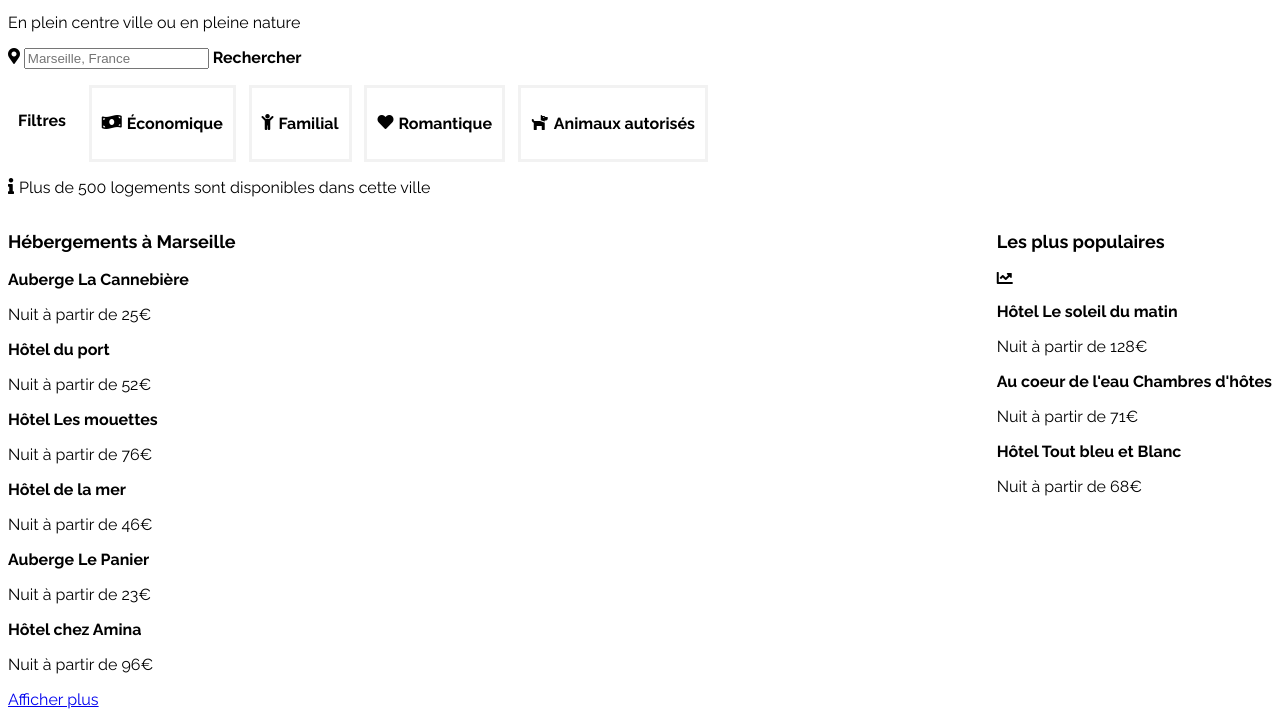
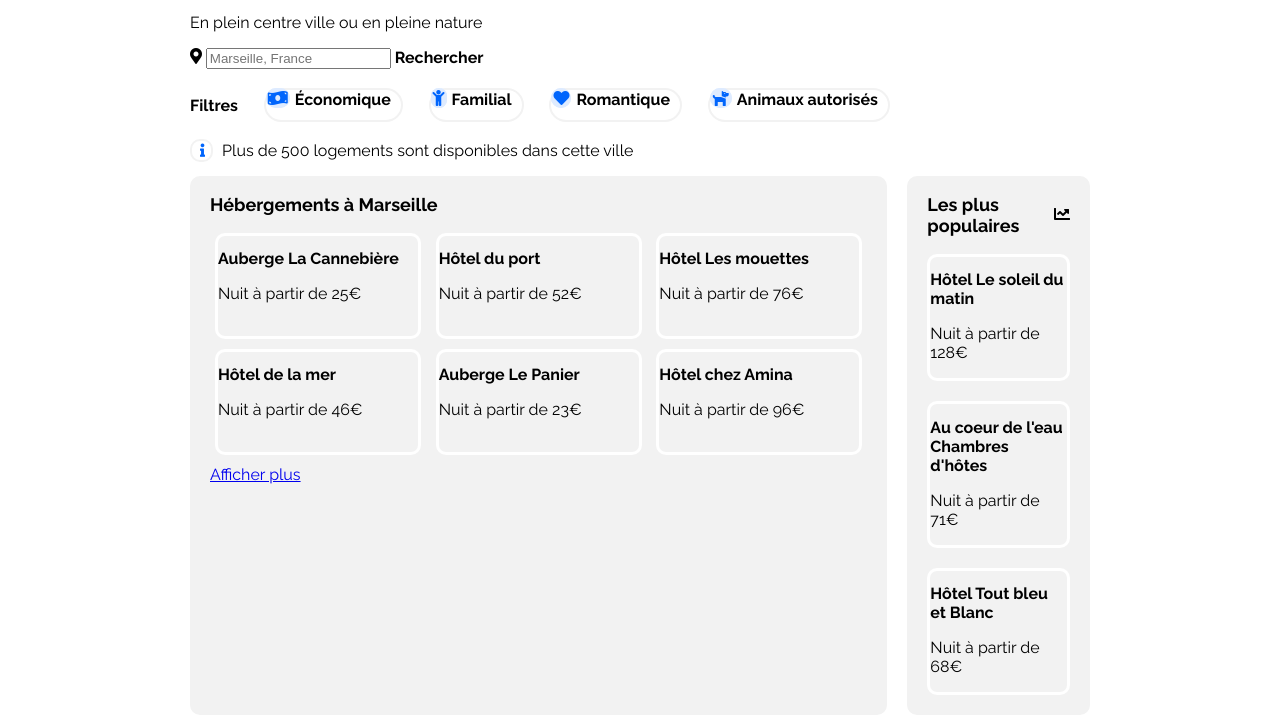
Before and after one commit to maimounakb/MaimounaKoehlerBonnabel_2_18022021, a plain HTML site: page reservia.html in a window 1280 px wide. Shown: the part 89-810 px from the top of the page. Drawn offline with Linux system fonts and the light colour scheme; files whose address does not match are found by name.

Commit message:
Avancement mise en page, bordures et fond des sections header et main

```diff
--- a/reservia.html
+++ b/reservia.html
@@ -7,6 +7,7 @@
   </head>
 
   <body>
+    <div id="bloc_page">
       <header>
         <header id="entete">
           <img src="images/logo/Reservia.svg" alt="logo" />
@@ -21,32 +22,30 @@
         <form method="post" action="traitement.php" id="formulaire">
           <p>
             <label for="lieu" class="map_marker"></label>
-            <input type="text" name="lieu" id="lieu" placeholder="Marseille, France" size=""/>
+            <input
+              type="text"
+              name="lieu"
+              id="lieu"
+              placeholder="Marseille, France"
+            />
             <label for="lieu">Rechercher</label>
           </p>
         </form>
         <div id="filtres">
           <p class="filtres">Filtres</p>
-        <div class="filtre">
-          <p class="money">Économique</p>
+          <p class="filtre money">Économique</p>
+          <p class="filtre child">Familial</p>
+          <p class="filtre heart">Romantique</p>
+          <p class="filtre dog">Animaux autorisés</p>
         </div>
-        <div class="filtre">
-          <p class="child">Familial</p>
-        </div>
-        <div class="filtre">
-          <p class="heart">Romantique</p>
-        </div>
-        <div class="filtre">
-          <p class="dog">Animaux autorisés</p>
-        </div>
-      </div>
-      <p class="infos">Plus de 500 logements sont disponibles dans cette ville</p>
-
+        <p class="infos">
+          Plus de 500 logements sont disponibles dans cette ville
+        </p>
       </header>
 
       <main>
         <section id="hebergements">
-        <section>
+          <section id="hebergements_m">
             <h1>Hébergements à Marseille</h1>
             <div class="hebergements">
               <div class="bouton_h">
@@ -82,7 +81,7 @@
             </div>
             <a href="#">Afficher plus</a>
           </section>
-        <section>
+          <section id="hebergements_p">
             <header>
               <h1>Les plus populaires</h1>
               <div class="fleche"></div>
@@ -138,5 +137,6 @@
           </ul>
         </nav>
       </footer>
+    </div>
   </body>
 </html>
--- a/style.css
+++ b/style.css
@@ -1,16 +1,3 @@
-/*icones*/
-@font-face {
-  font-family: "icomoon";
-  src: url("icones/icomoon.eot?n65aqm");
-  src: url("icones/icomoon.eot?n65aqm#iefix") format("embedded-opentype"),
-    url("icones/icomoon.ttf?n65aqm") format("truetype"),
-    url("icones/icomoon.woff?n65aqm") format("woff"),
-    url("icones/icomoon.svg?n65aqm#icomoon") format("svg");
-  font-weight: normal;
-  font-style: normal;
-  font-display: block;
-}
-
 /* police, normal*/
 @font-face {
   font-family: "Raleway";
@@ -39,7 +26,26 @@
   font-display: swap;
 }
 
-.map_marker:before, .money:before, .child:before, .heart:before, .dog:before, .infos:before, .fleche:before {
+/*icones*/
+@font-face {
+  font-family: "icomoon";
+  src: url("icones/icomoon.eot?n65aqm");
+  src: url("icones/icomoon.eot?n65aqm#iefix") format("embedded-opentype"),
+    url("icones/icomoon.ttf?n65aqm") format("truetype"),
+    url("icones/icomoon.woff?n65aqm") format("woff"),
+    url("icones/icomoon.svg?n65aqm#icomoon") format("svg");
+  font-weight: normal;
+  font-style: normal;
+  font-display: block;
+}
+
+.map_marker:before,
+.money:before,
+.child:before,
+.heart:before,
+.dog:before,
+.infos:before,
+.fleche:before {
   /* use !important to prevent issues with browser extensions that change fonts */
   font-family: "icomoon" !important;
   speak: never;
@@ -84,13 +90,19 @@
 }
 
 .fleche:before {
-    content: "a";
+  content: "a";
 }
 
+/*MISE EN PAGE PRINCIPALE (BODY ET BLOC PAGE)*/
 
 body {
   font-family: "Raleway";
   font-weight: normal;
+}
+
+#bloc_page {
+  width: 900px;
+  margin: auto;
 }
 
 h1 {
@@ -102,11 +114,9 @@ h2 {
   font-style: normal;
 }
 
-li
-{
+li {
   list-style: none;
 }
-
 
 /*HEADER*/
 
@@ -117,38 +127,116 @@ li
 
 #menu {
   /*Revoir la taille et les marges*/
-  width:300px;
+  width: 300px;
   padding: 10px;
   display: flex;
   justify-content: space-between;
-  font-style:normal;
-  font-size:small;
+  font-style: normal;
+  font-size: small;
 }
 
 #formulaire {
-  font-size:medium;
+  font-size: medium;
   font-weight: bold;
 }
 
 #filtres {
   display: flex;
   justify-content: space-between;
+  align-items: center;
   max-width: 700px;
-  font-size: normal;
+  height: 40px;
+  font-size: medium;
   font-weight: bold;
+  /*border: 1px black solid;*/
 }
 
 .filtres {
-  margin: ;
-  padding: 10px;
+  /*margin: ;*/
+  justify-content: center;
 }
 
 .filtre {
-  padding: 10px;
-  border: 3px #f2f2f2 solid;
+  height: 30px;
+  text-align: left;
+  padding-right: 10px;
+  border: 2px #f2f2f2 solid;
+  border-radius: 20px;
 }
 
+.money:before,
+.child:before,
+.heart:before,
+.dog:before {
+  width: 20px;
+  height: 50px;
+  color: #0065fc;
+  background-color: #deebff;
+  border: 2px #deebff solid;
+  border-radius: 10px;
+}
+
+.infos:before {
+  font-size: smaller;
+  color: #0065fc;
+  padding: 3px 6px 3px 8px;
+  border: 2px #f2f2f2 solid;
+  border-radius: 10px;
+}
+
+/*MAIN*/
+
+/*HEBERGMENTS*/
+
+/*Contient les deux sections-conteneurs "hébergements à Marseille" et "les plus populaires"*/
 #hebergements {
   display: flex;
   justify-content: space-between;
 }
+
+/*Conteneurs "Hébergemenst à Marseille" et "Les plus populaires"*/
+#hebergements_m,
+#hebergements_p {
+  padding-left: 20px;
+  padding-right: 20px;
+  background-color: #f2f2f2;
+  border-radius: 10px;
+}
+
+/*HEBERGEMENTS MARSEILLE*/
+
+/*Espacement entre les deux blocs hébergements, conteneur hébergements à marseille
+POUR LA TAILLE:voir comment faire en fonction du bloc principal*/
+#hebergements_m {
+  margin-right: 20px;
+}
+
+/*Contient juste les boutons hébergements à Marseille*/
+.hebergements {
+  display: flex;
+  flex-wrap: wrap;
+  justify-content: space-between;
+  /*align-content: space-between;*/
+}
+
+/*TROUVER SOLUTION POUR L'ESPACEMENT DES BOUTONS*/
+.bouton_h {
+  width: 200px;
+  height: 100px;
+  margin: 0px 5px 10px 5px;
+  border: 3px white solid;
+  border-radius: 10px;
+}
+
+/*HEBERGEMENTS POPULAIRES*/
+#hebergements_p header {
+  display: flex;
+  justify-content: space-between;
+  align-items: center;
+}
+
+.bouton_h_p {
+  margin-bottom: 20px;
+  border: 3px white solid;
+  border-radius: 10px;
+}
```
Lines whose indentation alone changed are shown as unchanged.
